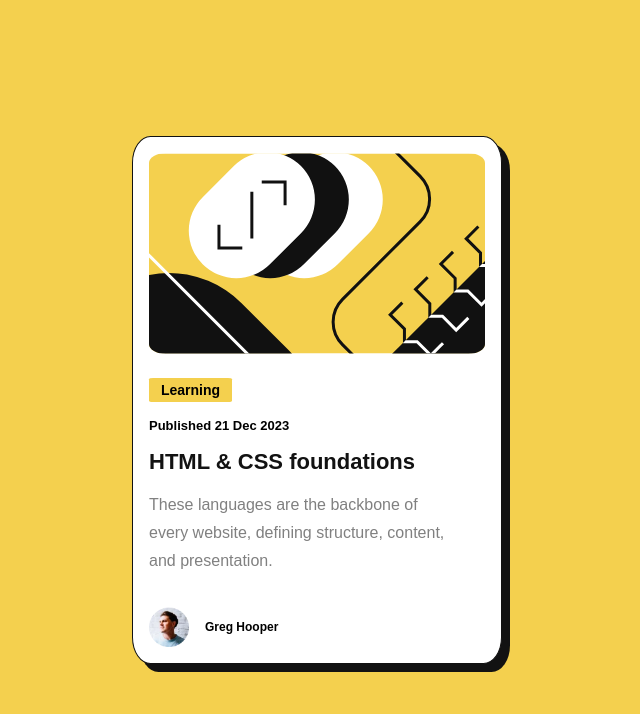
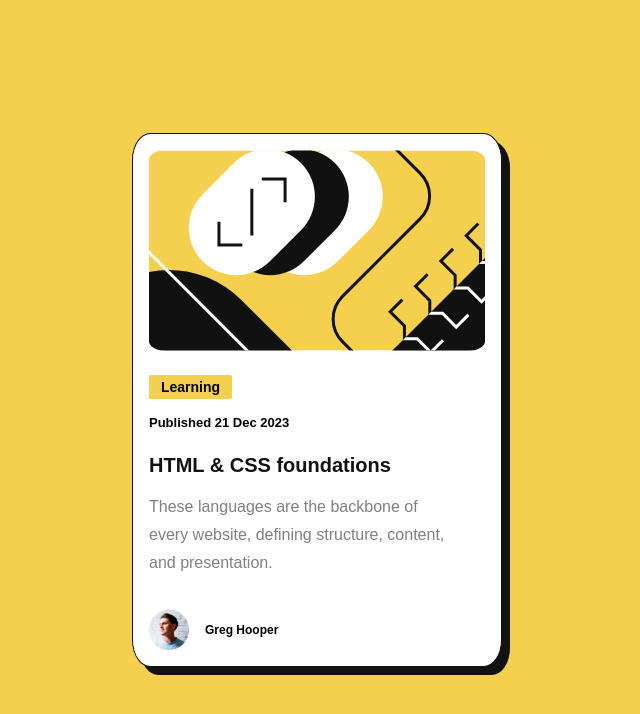
Before and after one commit to tamertameen/Frontend-Mentor-Challenges, a plain HTML site: page blog-preview-card/index.html in a window 1280 px wide. Shown: the whole page, without its empty margins (323-963 px from the left). Drawn offline with Linux system fonts and the light colour scheme.

Commit message:
title font

```diff
--- a/blog-preview-card/styles.css
+++ b/blog-preview-card/styles.css
@@ -114,9 +114,9 @@ body {
 }
 
 .title {
-  margin-top: 1rem;
-  font-size: 22px;
-  font-weight: 700;
+  margin-top: 1.5rem;
+  font-size: 20px;
+  font-weight: 800;
 }
 
 a {
```
